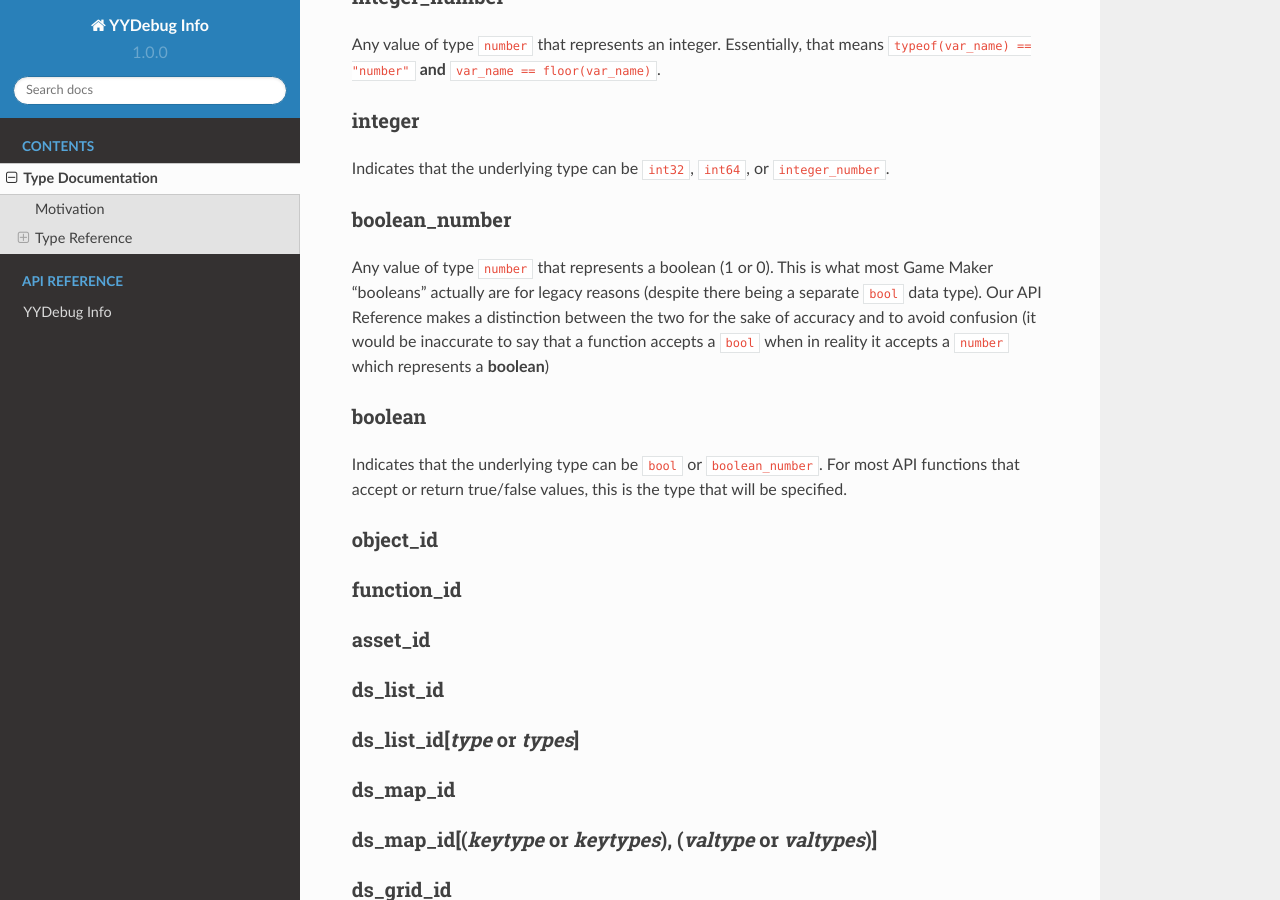
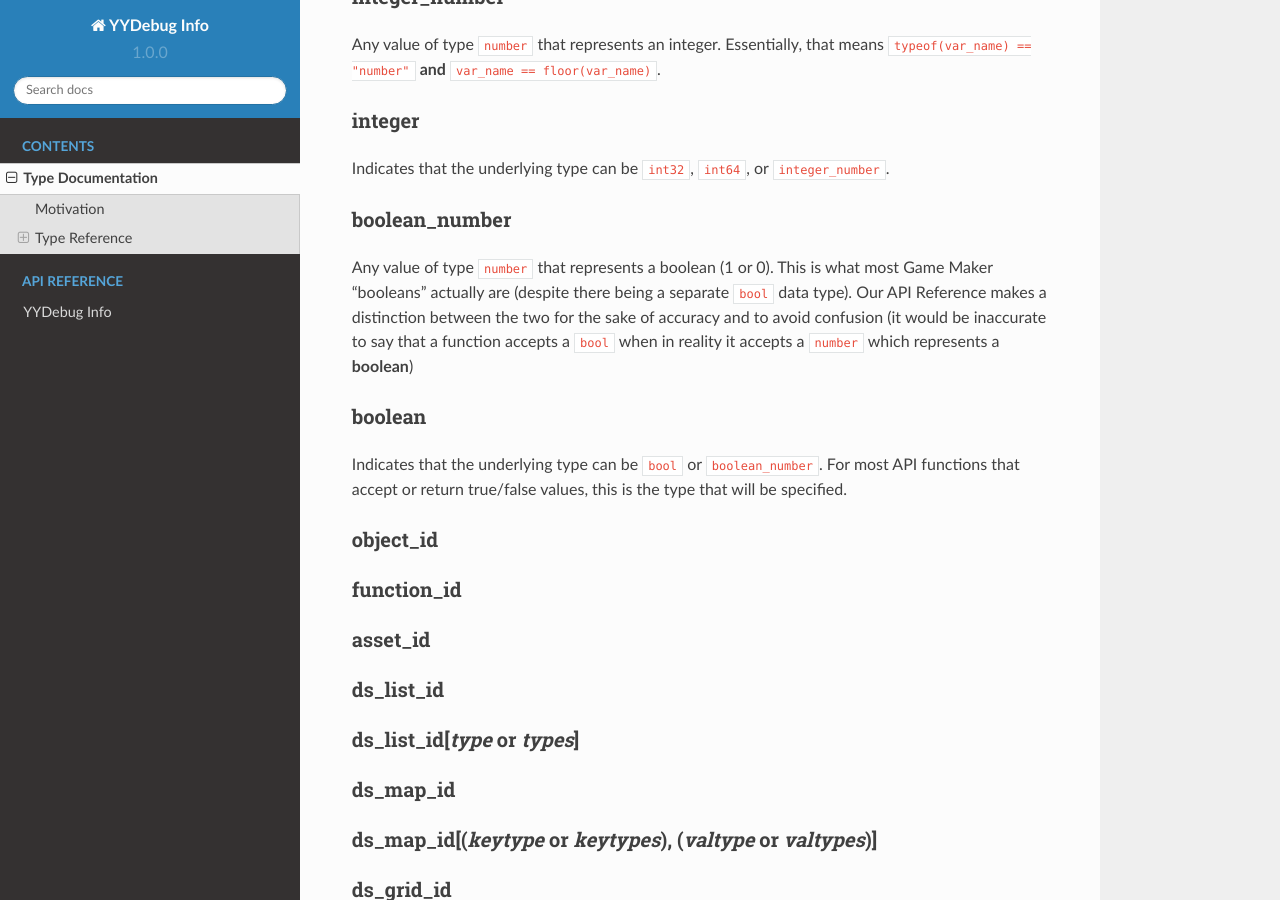
Before and after one commit to pixel-coffee/yydebuginfodocs, a Sphinx documentation site: the page built from docs/source/type_documentation.rst, in a window 1280 px wide and 900 px high, scrolled down 3170 px. Built offline with Sphinx 7.4.7 and the Read the Docs theme 2.0.0, drawn with Linux system fonts in a browser that asks for light colours.

Commit message:
Update type_documentation.rst

```diff
--- a/docs/source/type_documentation.rst
+++ b/docs/source/type_documentation.rst
@@ -127,7 +127,7 @@ Indicates that the underlying type can be ``int32``, ``int64``, or ``integer_num
 boolean_number
 **************
 
-Any value of type ``number`` that represents a boolean (1 or 0). This is what most Game Maker "booleans" actually are for legacy reasons (despite there being a separate ``bool`` data type). Our API Reference makes a distinction between the two for the sake of accuracy and to avoid confusion (it would be inaccurate to say that a function accepts a ``bool`` when in reality it accepts a ``number`` which represents a **boolean**)
+Any value of type ``number`` that represents a boolean (1 or 0). This is what most Game Maker "booleans" actually are (despite there being a separate ``bool`` data type). Our API Reference makes a distinction between the two for the sake of accuracy and to avoid confusion (it would be inaccurate to say that a function accepts a ``bool`` when in reality it accepts a ``number`` which represents a **boolean**)
 
 boolean
 *******
```
